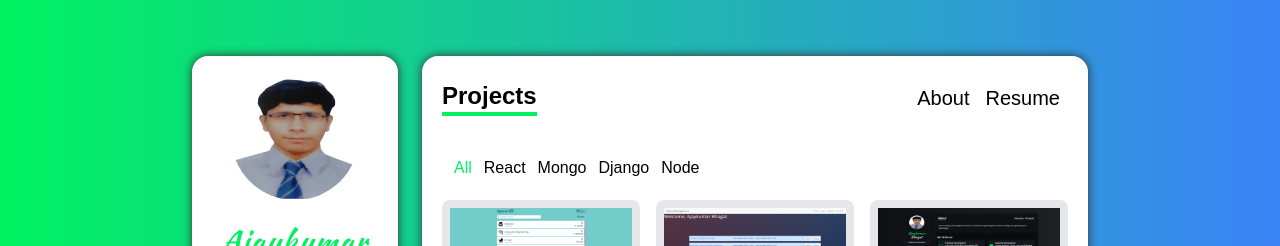
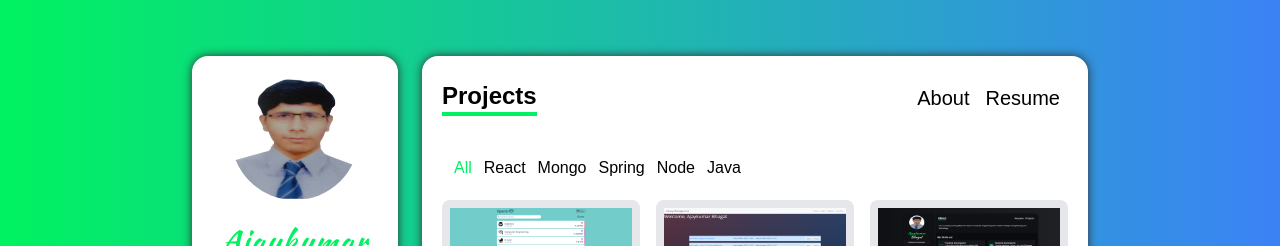
Before and after one commit to ajaykumar1301/portfolio, a Next.js app: page /projects in a window 1280 px wide. Shown: the top 246 px of the page. Built offline with nearby package versions, Linux system fonts and the light colour scheme.

Commit message:
Update ProjectsNavbar.tsx

```diff
--- a/components/ProjectsNavbar.tsx
+++ b/components/ProjectsNavbar.tsx
@@ -25,8 +25,9 @@ const ProjectsNavbar: FunctionComponent<{
       <NavItem value="all" {...props} />
       <NavItem value="react" {...props} />
       <NavItem value="mongo" {...props} />
-      <NavItem value="django" {...props} />
+      <NavItem value="spring" {...props} />
       <NavItem value="node" {...props} />
+       <NavItem value="Java" {...props} />
     </div>
   );
 };
```
